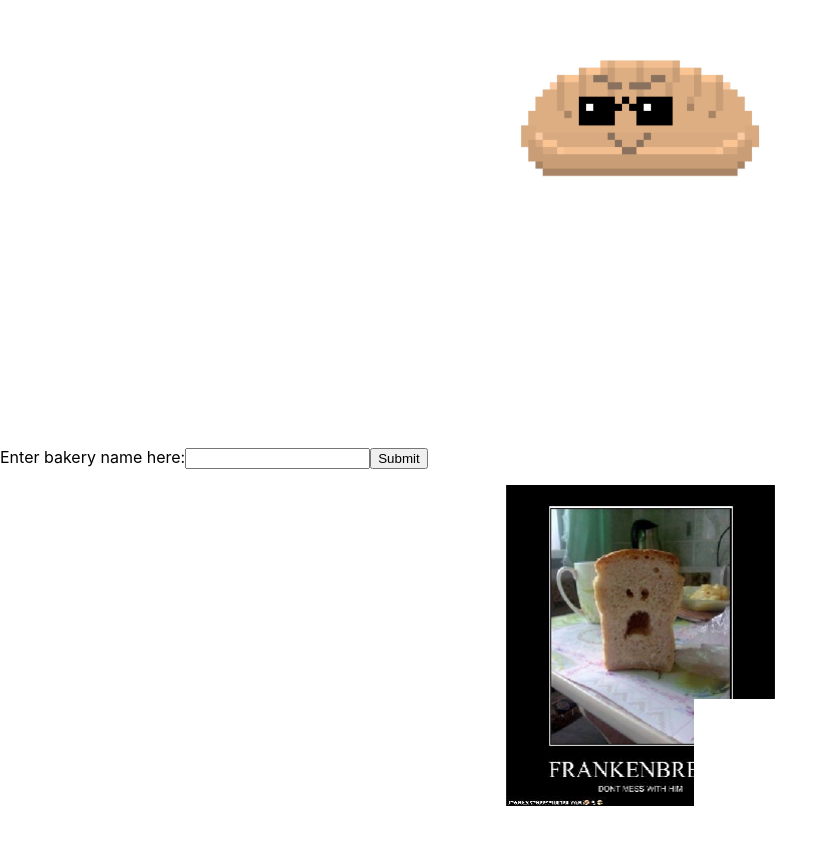
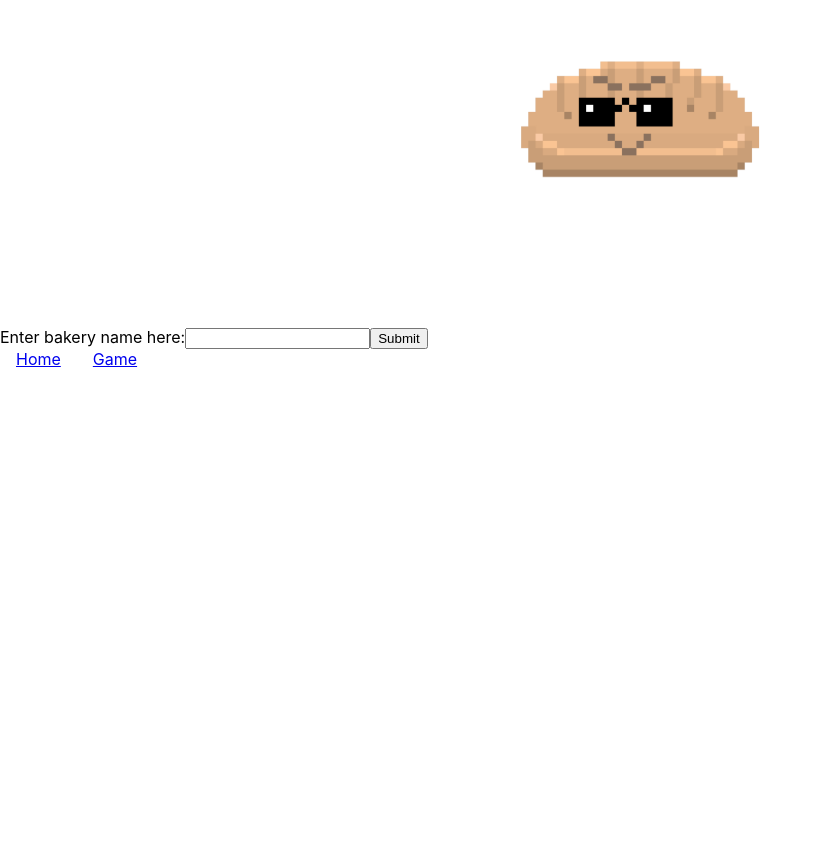
Before and after one commit to audreywrong/personalwebsite-react, a React (Create React App) app in the folder my-app/: page /baking-game in a window 1280 px wide. Shown: the part 103-948 px from the top of the page, without its empty margins (0-837 px from the left). After the commit the page ends 800 px from the top, so only its background shows below. Built offline with nearby package versions, Linux system fonts and the light colour scheme.

Commit message:
feat: conditionally show puzzle
and less vh whitespace
and css invalid height fix

```diff
--- a/my-app/src/features/baking-game/BakingGame.css
+++ b/my-app/src/features/baking-game/BakingGame.css
@@ -8,20 +8,15 @@
   max-width: 20%;
 }
 
-
 .image-wrapper {
-  height: 50vh;
-  /* width: auto; */
+  height: 35vh;
 }
-
 
 .still-image {
   display: block;
   margin-left: auto;
   margin-right: auto;
-    width: 40%;
   margin-top: 150px;
-    height: 100% - 150px;
   max-width: 20%;
 }
 
@@ -38,9 +33,9 @@ button {
     transform: translateY(0);
   }
   50% {
-      transform: translateY(10px)
+    transform: translateY(10px);
   }
   100% {
-      transform: translateY(0px)
+    transform: translateY(0px);
   }
 }
--- a/my-app/src/features/baking-game/BakingGame.jsx
+++ b/my-app/src/features/baking-game/BakingGame.jsx
@@ -3,7 +3,6 @@ import './BakingGame.css';
 import breadLoadingScreen from '../../images/bread-loading-screen.png';
 import recipe from '../../images/recipe.png';
 import mixingBowl from '../../images/mixing-bowl.png';
-// import frankenBread from '../../images/frankenbread.jpg';
 import breadShaping from '../../images/bread-shaping.jpg';
 import rising from '../../images/rising.png';
 import resting from '../../images/sleeping-bread.png';
@@ -11,7 +10,6 @@ import baking from '../../images/baking.jpg';
 import freshLoaf from '../../images/fresh-loaf.png';
 import BackButton from './back-button/BackButton';
 import Puzzle from './photo-puzzle/Puzzle';
-
 
 function BakingGame() {
   const [currentStep, setCurrentStep] = useState(steps[0]);
@@ -38,15 +36,27 @@ function BakingGame() {
       {(() => {
         return bakeryName && <h1>{bakeryName}</h1>;
       })()}
-      <div className="image-wrapper">
-        <img src={currentStep.image} className={currentStep.imgClass} alt="logo" />
-      </div>
+
+      {(() => {
+        return (
+          currentStep.image && (
+            <div className="image-wrapper">
+              <img src={currentStep.image} className={currentStep.imgClass} alt="logo" />
+            </div>
+          )
+        );
+      })()}
+
       <NameForm handleBakeryNameForm={handleBakeryNameForm} show={currentStep.stepNumber === 0}></NameForm>
-      <Puzzle></Puzzle>
+      <Puzzle {...{show: currentStep.stepNumber === 3}}></Puzzle>
+
       {(() => {
         return bakeryName && <button onClick={handleClick}>{currentStep.buttonText}</button>;
       })()}
-      <BackButton {...{bakeryName:bakeryName, currentStep:currentStep, handleClickDecrement:handleClickDecrement}}></BackButton>
+
+      <BackButton
+        {...{bakeryName: bakeryName, currentStep: currentStep, handleClickDecrement: handleClickDecrement}}
+      ></BackButton>
     </>
   );
 }
@@ -59,7 +69,6 @@ const steps = [
   {
     stepNumber: 3,
     buttonText: `Ah, shape it, shape it good, sh-sh-shape it real good!`,
-    // image: frankenBread,
     imgClass: 'still-image',
   },
   {stepNumber: 4, buttonText: `It has to rise. Again.`, image: breadShaping, imgClass: 'still-image'},
--- a/my-app/src/features/baking-game/back-button/BackButton.jsx
+++ b/my-app/src/features/baking-game/back-button/BackButton.jsx
@@ -1,6 +1,8 @@
-const BackButton = (props) =>
+const BackButton = props =>
   props.bakeryName &&
   props.currentStep.stepNumber >= 1 &&
-  props.currentStep.stepNumber < 8 && <button onClick={props.handleClickDecrement}>IF I COULD TURN BACK TIME...</button>;
+  props.currentStep.stepNumber < 8 && (
+    <button onClick={props.handleClickDecrement}>IF I COULD TURN BACK TIME...</button>
+  );
 
 export default BackButton;
--- a/my-app/src/features/baking-game/photo-puzzle/Puzzle.jsx
+++ b/my-app/src/features/baking-game/photo-puzzle/Puzzle.jsx
@@ -3,12 +3,13 @@ import Board from './Board';
 import frankenbread from '../../../images/frankenbread.png';
 import './Puzzle.css';
 
-function Puzzle() {
-  return (
+const Puzzle = props =>
+  props.show ? (
     <div className="puzzle">
       <Board imgUrl={frankenbread} />
     </div>
+  ) : (
+    <></>
   );
-}
 
 export default Puzzle;
```
Lines whose indentation alone changed are shown as unchanged.
